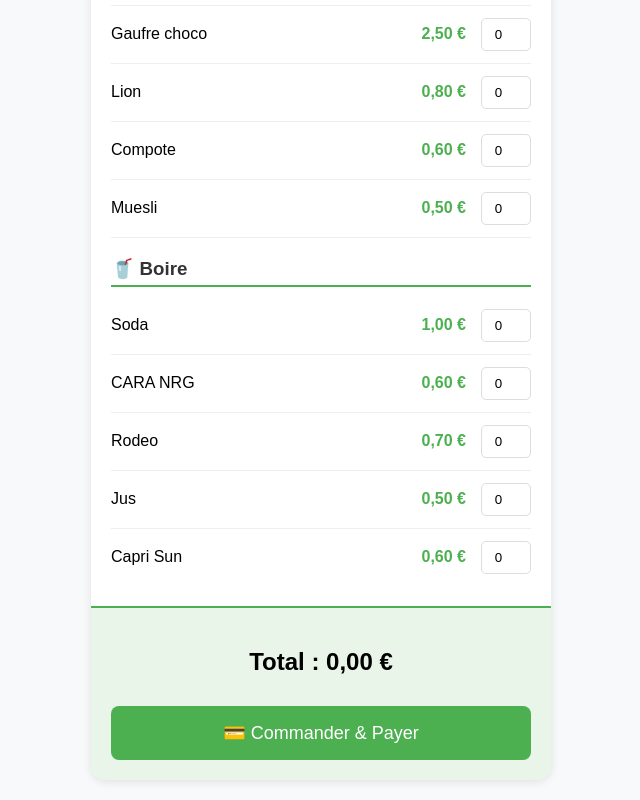
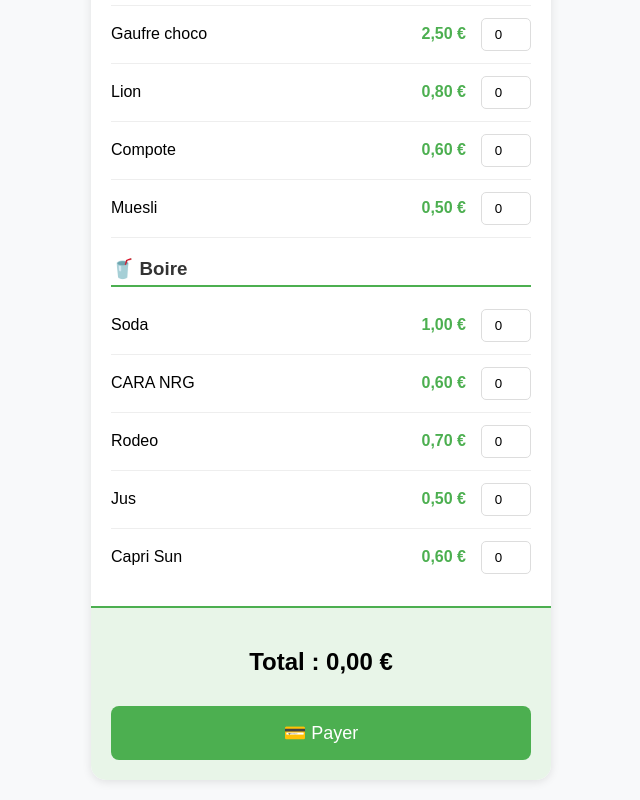
Before and after one commit to MaxKlingner/KFETARCH, a plain HTML site: page index.html in a window 1280 px wide. Shown: the part 653-1453 px from the top of the page, without its empty margins (319-959 px from the left). Drawn offline with Linux system fonts and the light colour scheme.

Commit message:
Change button text from 'Commander & Payer' to 'Payer'

```diff
--- a/index.html
+++ b/index.html
@@ -197,7 +197,7 @@
 
         <div class="total-section">
             <h2>Total : <span id="total">0,00</span> €</h2>
-            <button class="btn" onclick="validerCommande()">💳 Commander & Payer</button>
+            <button class="btn" onclick="validerCommande()">💳 Payer</button>
         </div>
     </div>
 
```
